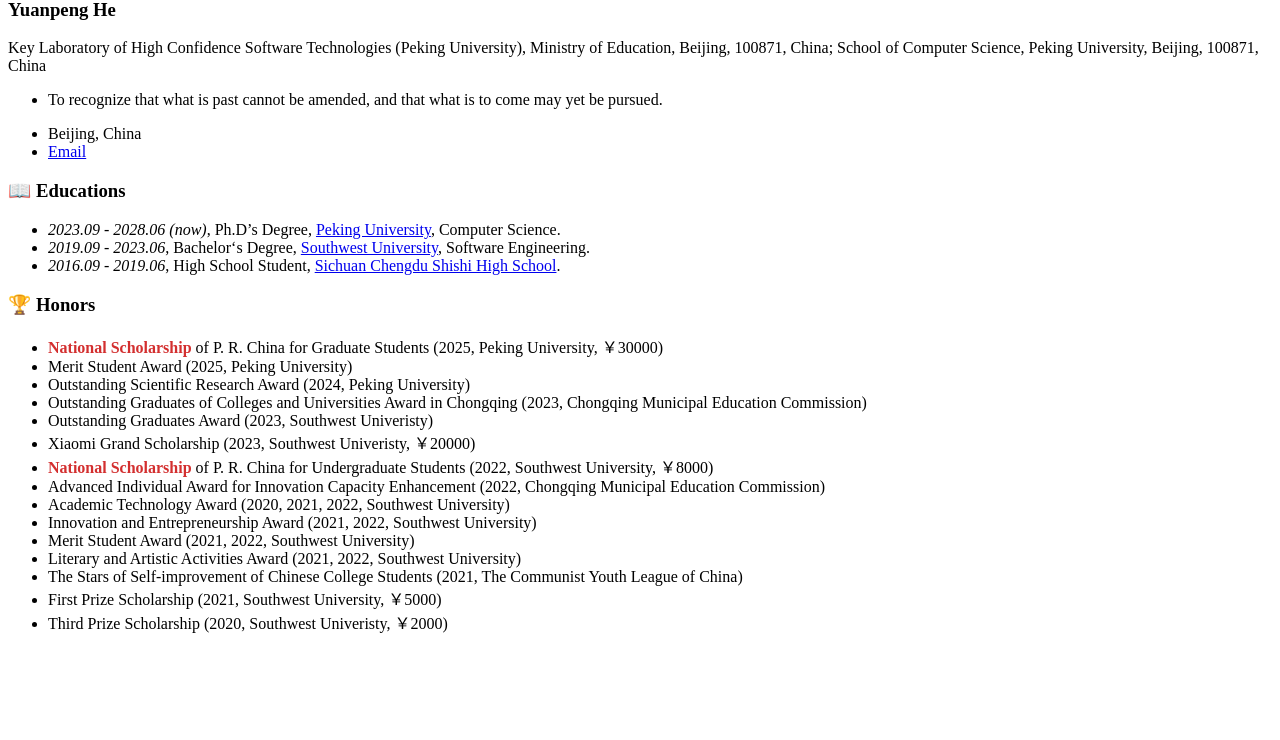
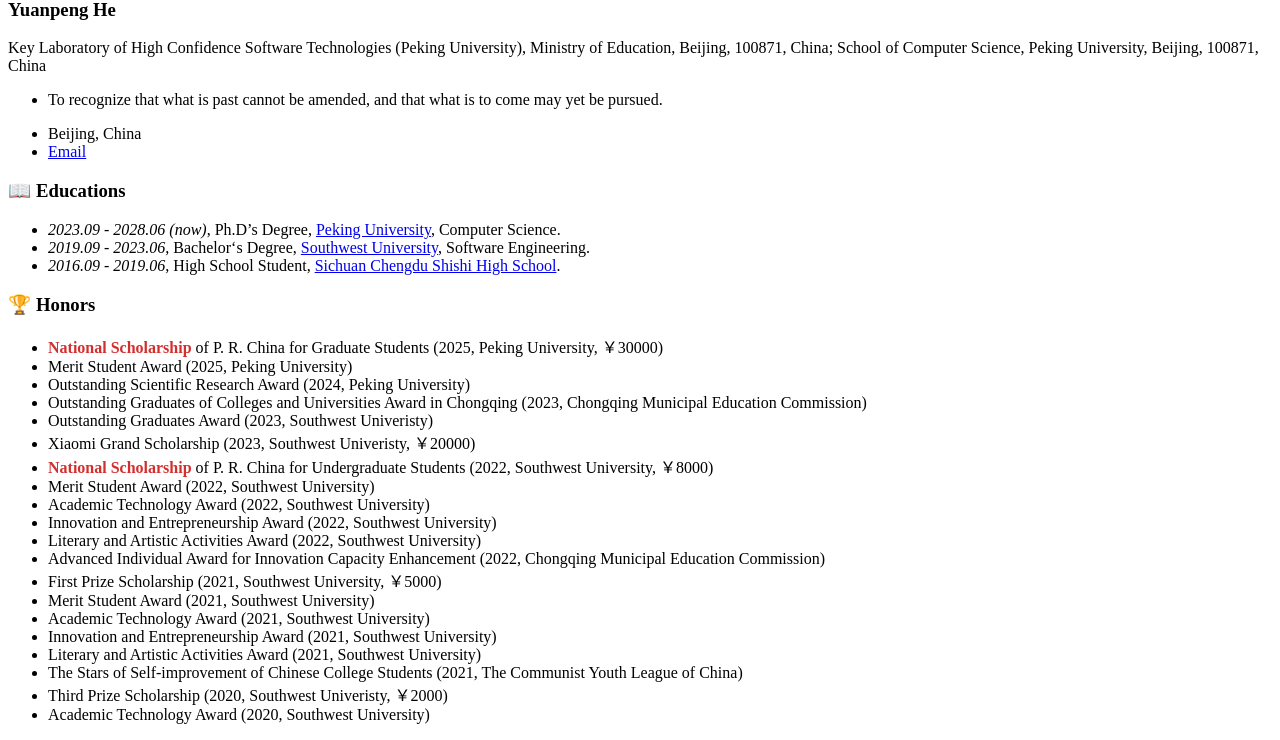
Before and after one commit to heyuanpengpku/heyuanpeng.github.io, a Jekyll site: the page built from _pages/includes/exp.md, in a window 1280 px wide. Shown: the part 472-1212 px from the top of the page. Built offline with Jekyll 4.4.1, drawn with Linux system fonts in a browser that asks for light colours; our own code applies the rules of GitHub Pages for plain Markdown files; before the commit the page ends 1122 px from its top, so only the background shows below that.

Commit message:
2025-10-09 03:33:34

```diff
--- a/_pages/includes/exp.md
+++ b/_pages/includes/exp.md
@@ -12,11 +12,16 @@
 - Outstanding Graduates Award (2023, Southwest Univeristy)
 - Xiaomi Grand Scholarship (2023, Southwest Univeristy, ￥20000)
 - <span style="color:#d32f2f;font-weight:600;">**National Scholarship**</span> of P. R. China for Undergraduate Students (2022, Southwest University, ￥8000)
+- Merit Student Award (2022, Southwest University)
+- Academic Technology Award (2022, Southwest University)
+- Innovation and Entrepreneurship Award (2022, Southwest University)
+- Literary and Artistic Activities Award (2022, Southwest University)
 - Advanced Individual Award for Innovation Capacity Enhancement (2022, Chongqing Municipal Education Commission)
-- Academic Technology Award (2020, 2021, 2022, Southwest University)
-- Innovation and Entrepreneurship Award (2021, 2022, Southwest University)
-- Merit Student Award (2021, 2022, Southwest University)
-- Literary and Artistic Activities Award (2021, 2022, Southwest University)
+- First Prize Scholarship (2021, Southwest University, ￥5000)
+- Merit Student Award (2021, Southwest University)
+- Academic Technology Award (2021, Southwest University)
+- Innovation and Entrepreneurship Award (2021, Southwest University)
+- Literary and Artistic Activities Award (2021, Southwest University)
 - The Stars of Self-improvement of Chinese College Students (2021, The Communist Youth League of China)
-- First Prize Scholarship (2021, Southwest University, ￥5000)
 - Third Prize Scholarship (2020, Southwest Univeristy, ￥2000)
+- Academic Technology Award (2020, Southwest University)
```
